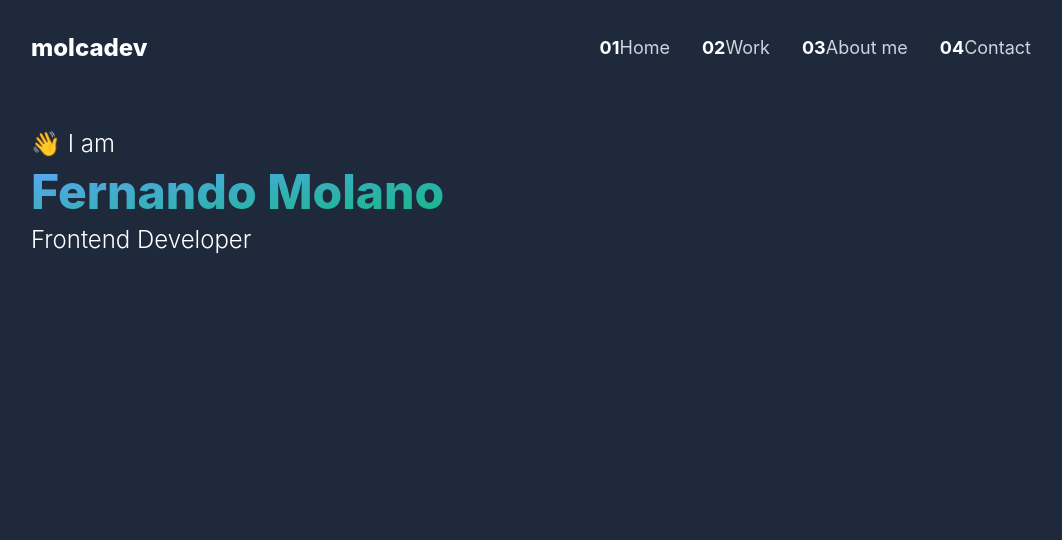
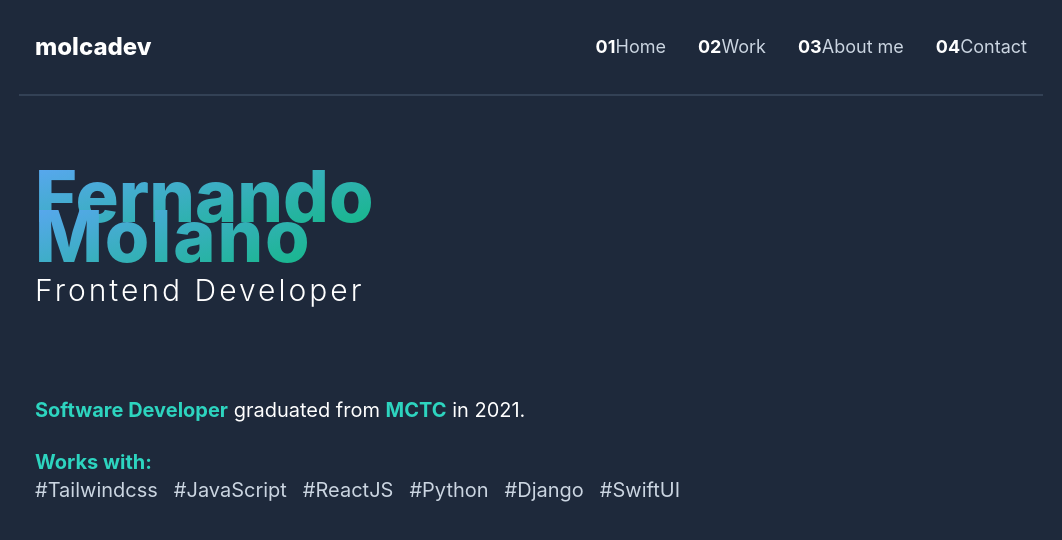
Before and after one commit to fermolanoc/fermolanoc.github.io, a React (Create React App) app: page / in a window 1280 px wide. Shown: the top 540 px of the page, without its empty margins (109-1171 px from the left). Built offline with nearby package versions, Linux system fonts and the light colour scheme.

Commit message:
[ADD] content to hero section, update styles

```diff
--- a/src/App.js
+++ b/src/App.js
@@ -5,7 +5,7 @@ import "./styles/App.css";
 function App() {
   return (
     <div className="App">
-      <div className="container max-w-screen-lg mx-auto h-screen px-3">
+      <div className="container max-w-screen-lg mx-auto h-screen snap-y snap-mandatory overflow-scroll">
         <Header />
         <Hero />
       </div>
--- a/src/components/Header.js
+++ b/src/components/Header.js
@@ -5,7 +5,7 @@ function Header() {
   const [mobileMenu, setMobileMenu] = useState(false);
 
   return (
-    <nav className="w-full flex justify-between items-center h-24 text-white">
+    <nav className="snap-start w-full flex justify-between items-center h-24 px-4 text-white border-solid border-b-2 border-slate-700">
       <div className="text-2xl font-extrabold">molcadev</div>
       <div
         className="text-lg text-slate-300"
--- a/src/components/Hero.js
+++ b/src/components/Hero.js
@@ -1,14 +1,47 @@
 function Hero() {
   return (
-    <div className="flex flex-col space-y-2 my-8">
-      <div class="text-left text-2xl font-light text-white">👋 I am</div>
-      <div className="text-left text-5xl font-extrabold">
-        <span className="bg-clip-text text-transparent bg-gradient-to-br from-blue-400 to-emerald-500">
-          Fernando Molano
-        </span>
+    <div className="snap-start flex flex-col space-y-2 mt-16 px-4 h-screen items-start">
+      <div>
+        <div className="text-left text-7xl font-extrabold -mb-8">
+          <span className="bg-clip-text text-transparent bg-gradient-to-br from-blue-400 to-emerald-500">
+            Fernando
+          </span>
+        </div>
+        <div className="text-left text-7xl font-extrabold tracking-wide">
+          <span className="bg-clip-text text-transparent bg-gradient-to-br from-blue-400 to-emerald-500">
+            Molano
+          </span>
+        </div>
+        <div class="text-left text-3xl font-light text-white tracking-widest">
+          Frontend Developer
+        </div>
       </div>
-      <div class="text-left text-2xl font-light text-white">
-        Frontend Developer
+      <div className="text-left text-white space-y-6">
+        <div className="mt-20 text-xl">
+          <p>
+            <strong className="font-bold bg-clip-text text-transparent bg-teal-400">
+              Software Developer
+            </strong>{" "}
+            graduated from{" "}
+            <strong className="font-bold bg-clip-text text-transparent bg-teal-400">
+              MCTC
+            </strong>{" "}
+            in 2021.
+          </p>
+        </div>
+        <div className="text-xl">
+          <p className="font-bold bg-clip-text text-transparent bg-teal-400">
+            Works with:
+          </p>
+          <div className="flex flex-wrap justify-start items-center gap-x-4">
+            <span className="text-slate-300">#Tailwindcss</span>
+            <span className="text-slate-300">#JavaScript</span>
+            <span className="text-slate-300">#ReactJS</span>
+            <span className="text-slate-300">#Python</span>
+            <span className="text-slate-300">#Django</span>
+            <span className="text-slate-300">#SwiftUI</span>
+          </div>
+        </div>
       </div>
     </div>
   );
```
